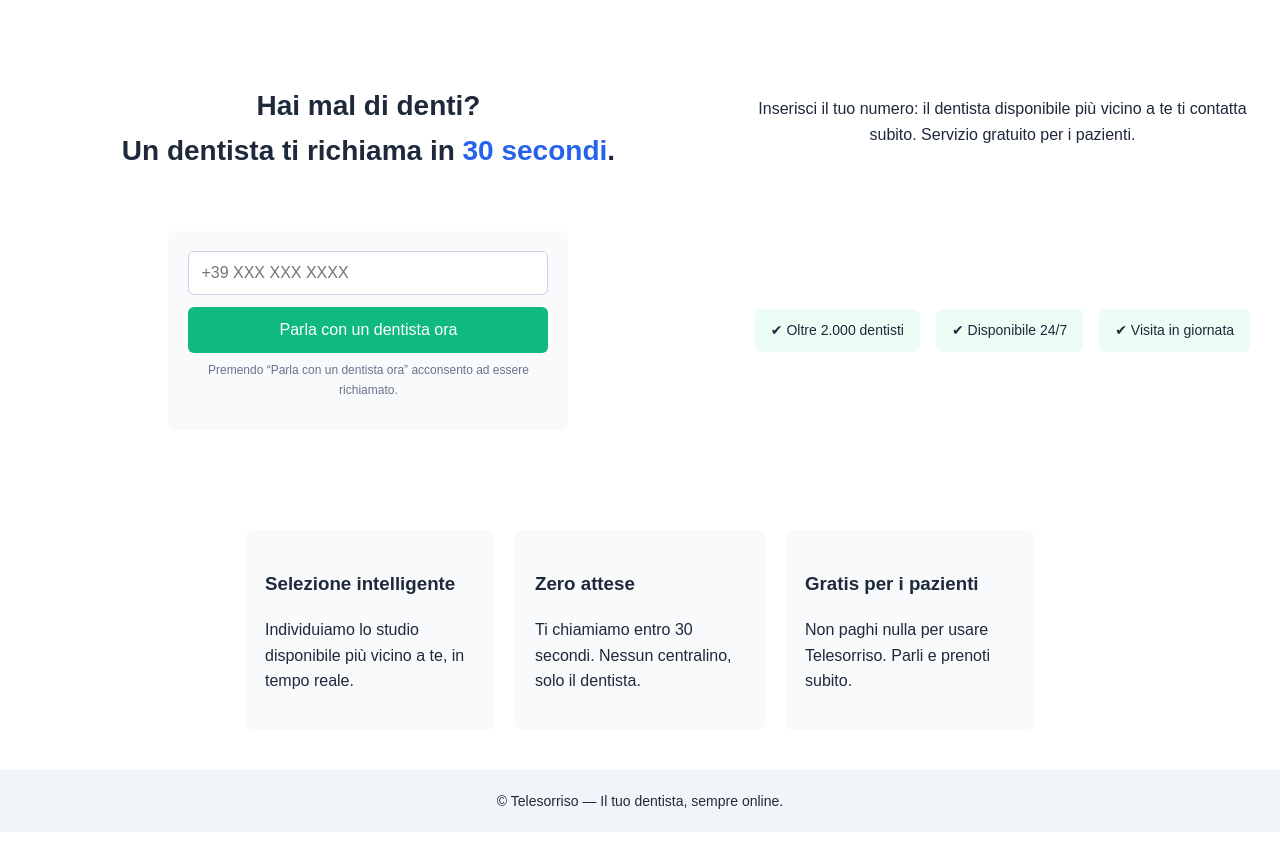
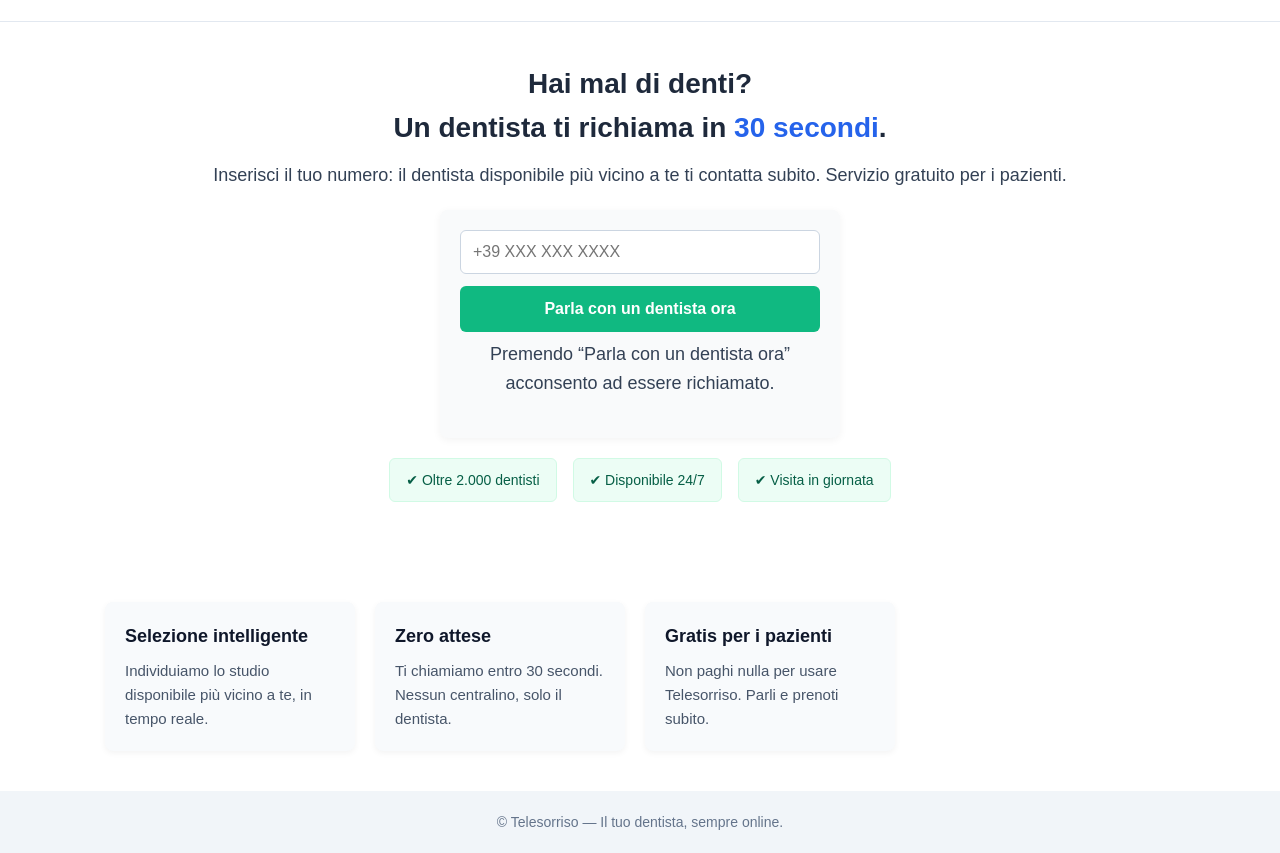
Before and after one commit to telesorriso/sorridi.com, a website: page index.html in a window 1280 px wide. Shown: the part 59-912 px from the top of the page. Before the commit the page ends 891 px from the top, so only its background shows below. Drawn offline with Linux system fonts and the light colour scheme; files whose address does not match are found by name.

Commit message:
Update styles.css

```diff
--- a/styles.css
+++ b/styles.css
@@ -1,64 +1,149 @@
-:root{
-  --bg:#f8fafc;
-  --card:#ffffff;
-  --text:#0f172a;
-  --muted:#475569;
-  --primary:#10b981;     /* verde CTA */
-  --primary-dark:#0a8f6a;
-  --border:#e2e8f0;
-  --accent-blue:#0284c7; /* per “30 secondi” */
+/* Reset e font */
+* {
+  margin: 0;
+  padding: 0;
+  box-sizing: border-box;
 }
-*{box-sizing:border-box}
-html,body{margin:0;padding:0}
-body{
-  font:16px/1.6 'Inter',ui-sans-serif,system-ui,-apple-system,Segoe UI,Roboto,Arial,sans-serif;
-  background:var(--bg); color:var(--text);
+body {
+  font-family: "Helvetica Neue", Arial, sans-serif;
+  background: #ffffff;
+  color: #1e293b;
+  line-height: 1.6;
 }
-.container{max-width:1040px;margin:0 auto;padding:20px}
 
 /* Header */
-.header{background:var(--card);border-bottom:1px solid var(--border)}
-.header__inner{display:flex;align-items:center;gap:12px;padding:14px 0}
-.logo{height:42px}
+header {
+  padding: 16px;
+  text-align: center;
+  border-bottom: 1px solid #e2e8f0;
+}
+header img {
+  height: 48px;
+}
 
 /* Hero */
-.hero{display:grid;grid-template-columns:1.15fr 0.85fr;gap:28px;align-items:center;padding:36px 0}
-.hero__title{font:800 40px/1.1 'Poppins','Inter',sans-serif;margin:0 0 6px}
-.hero__subtitle{font:700 26px/1.25 'Poppins','Inter',sans-serif;margin:0 0 10px}
-.accent{color:var(--accent-blue)}
-.hero__lead{color:var(--muted);margin:0 0 16px}
-
-/* Badges */
-.badges{display:flex;gap:14px;flex-wrap:wrap;margin:14px 0}
-.badge{
-  background:#ecfdf5;border:1px solid #a7f3d0;color:#065f46;
-  padding:8px 12px;border-radius:999px;font-weight:600
+.hero {
+  text-align: center;
+  padding: 40px 20px;
+  max-width: 900px;
+  margin: 0 auto;
+}
+.hero h1 {
+  font-size: 32px;
+  font-weight: 700;
+  margin-bottom: 10px;
+}
+.hero .accent {
+  color: #2563eb; /* blu evidenziato */
+}
+.hero p {
+  font-size: 18px;
+  margin-bottom: 20px;
+  color: #334155;
 }
 
 /* Form */
-.card{background:var(--card);border:1px solid var(--border);border-radius:16px;box-shadow:0 10px 30px rgba(2,6,23,.06);padding:18px}
-.label{font-weight:600;margin:2px 0 6px;display:block}
-.input{
-  width:100%;padding:14px 16px;border:1px solid var(--border);
-  border-radius:12px;font-size:16px;margin-bottom:10px
+form {
+  max-width: 400px;
+  margin: 0 auto 20px;
+  padding: 20px;
+  border-radius: 12px;
+  background: #f9fafb;
+  box-shadow: 0 2px 8px rgba(0,0,0,0.05);
 }
-.btn{display:inline-block}
-.btn-primary{
-  width:100%;padding:14px 16px;border:0;border-radius:12px;
-  background:var(--primary);color:#fff;font-weight:800;cursor:pointer;
-  box-shadow:0 10px 22px rgba(16,185,129,.25)
+input {
+  width: 100%;
+  padding: 14px;
+  margin-bottom: 14px;
+  border: 1px solid #cbd5e1;
+  border-radius: 8px;
+  font-size: 16px;
 }
-.btn-primary:hover{background:var(--primary-dark)}
-.notice{font-size:12px;color:#64748b;margin:8px 0 0}
-.status{margin-top:8px;color:#334155;min-height:22px}
+button {
+  width: 100%;
+  padding: 16px;
+  background: #10b981;
+  color: #fff;
+  border: none;
+  border-radius: 8px;
+  font-size: 18px;
+  font-weight: 600;
+  cursor: pointer;
+  transition: background 0.2s ease, transform 0.1s ease;
+}
+button:hover {
+  background: #059669;
+  transform: translateY(-1px);
+}
+button:disabled {
+  background: #94a3b8;
+  cursor: not-allowed;
+}
+.notice {
+  font-size: 13px;
+  color: #64748b;
+  margin-top: 10px;
+}
+
+/* Stato */
+#status {
+  margin-top: 10px;
+  font-size: 14px;
+  font-weight: 500;
+  color: #dc2626;
+}
+
+/* Features */
+.features {
+  display: flex;
+  justify-content: center;
+  gap: 16px;
+  margin: 30px 0;
+  flex-wrap: wrap;
+}
+.features div {
+  background: #ecfdf5;
+  padding: 12px 18px;
+  border-radius: 8px;
+  font-size: 15px;
+  font-weight: 500;
+  border: 1px solid #d1fae5;
+  color: #065f46;
+}
+
+/* Steps */
+.steps {
+  display: flex;
+  justify-content: center;
+  gap: 20px;
+  flex-wrap: wrap;
+  margin: 40px auto;
+  max-width: 1000px;
+}
+.steps div {
+  flex: 1;
+  min-width: 250px;
+  background: #f8fafc;
+  padding: 20px;
+  border-radius: 12px;
+  box-shadow: 0 2px 6px rgba(0,0,0,0.05);
+}
+.steps h3 {
+  margin-bottom: 8px;
+  font-size: 18px;
+  font-weight: 600;
+  color: #0f172a;
+}
+.steps p {
+  color: #475569;
+  font-size: 15px;
+}
 
 /* Footer */
-.footer{background:var(--card);border-top:1px solid var(--border);color:#64748b;margin-top:14px}
-.footer__inner{padding:18px 0;display:flex;justify-content:space-between;align-items:center;flex-wrap:wrap;gap:10px}
-
-/* Responsive */
-@media (max-width:980px){
-  .hero{grid-template-columns:1fr}
-  .hero__title{font-size:32px}
-  .hero__subtitle{font-size:22px}
+footer {
+  text-align: center;
+  padding: 20px;
+  background: #f1f5f9;
+  font-size: 14px;
+  color: #64748b;
 }
```
